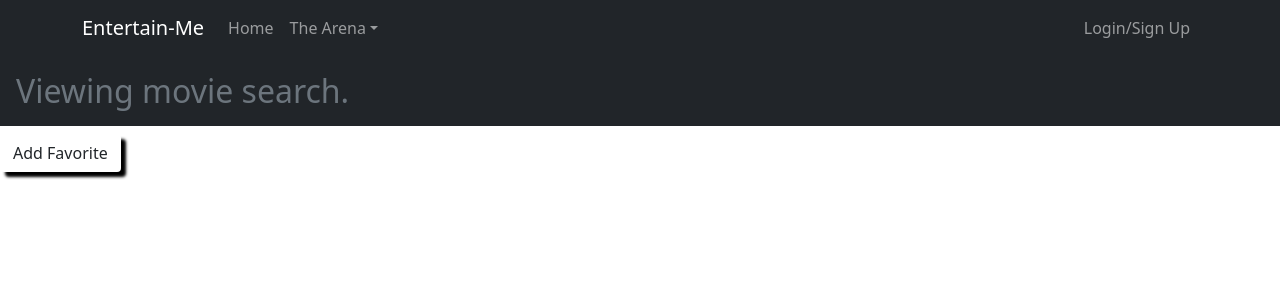
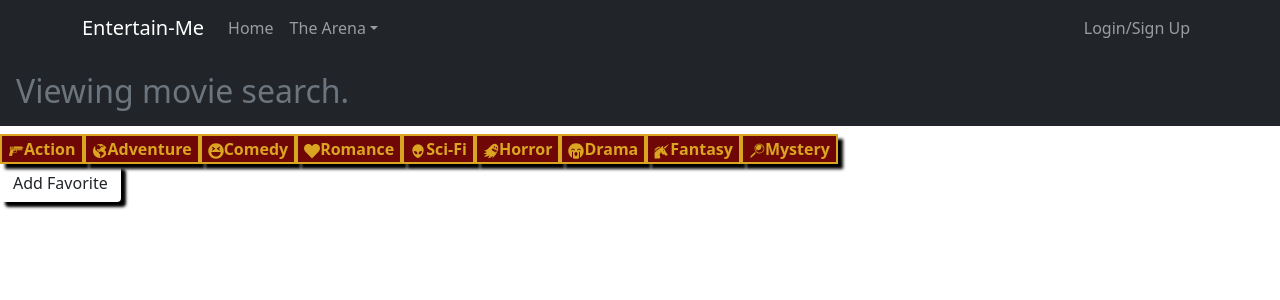
Before and after one commit to wadep23/entertain-me-redux, a React (Create React App) app in the folder client/: page /movie in a window 1280 px wide. Shown: the top 300 px of the page. Built offline with nearby package versions, Linux system fonts and the light colour scheme; no server answers.

Commit message:
added genre option button jsx with imported icons

```diff
--- a/client/src/pages/Movie.js
+++ b/client/src/pages/Movie.js
@@ -1,7 +1,9 @@
 import React from 'react';
 import { Redirect, useParams } from 'react-router-dom';
 import Auth from '../utils/auth';
-
+import { FaLaughSquint, FaHeart, FaSadCry } from "react-icons/fa";
+import { GiPistolGun, GiEarthAmerica, GiGhost, GiUnicorn, GiMagnifyingGlass } from "react-icons/gi";
+import { RiAliensFill } from "react-icons/ri";
 
 
 
@@ -19,6 +21,19 @@ const Movie = props => {
         <h2 className="bg-dark text-secondary p-3 display-inline-block">
           Viewing movie search.
         </h2>
+        <section id="movies">
+                <container>
+                <button type="button" id="Action" value="28"><GiPistolGun />Action</button>
+                <button type="button" id="Adventure" value="12"><GiEarthAmerica />Adventure</button>
+                <button type="button" id="Comedy" value="35"><FaLaughSquint />Comedy</button>
+                <button type="button" id="Romance" value="10749"><FaHeart />Romance</button>
+                <button type="button" id="Sci-Fi" value="878"><RiAliensFill />Sci-Fi</button>
+                <button type="button" id="Horror" value="27"><GiGhost />Horror</button>
+                <button type="button" id="Drama" value="18"><FaSadCry />Drama</button>
+                <button type="button" id="Fantasy" value="14"><GiUnicorn />Fantasy</button>
+                <button type="button" id="Mystery" value="9648"><GiMagnifyingGlass />Mystery</button>
+                </container>
+            </section>
         <button className="btn ml-auto">
           Add Favorite
         </button>
```
